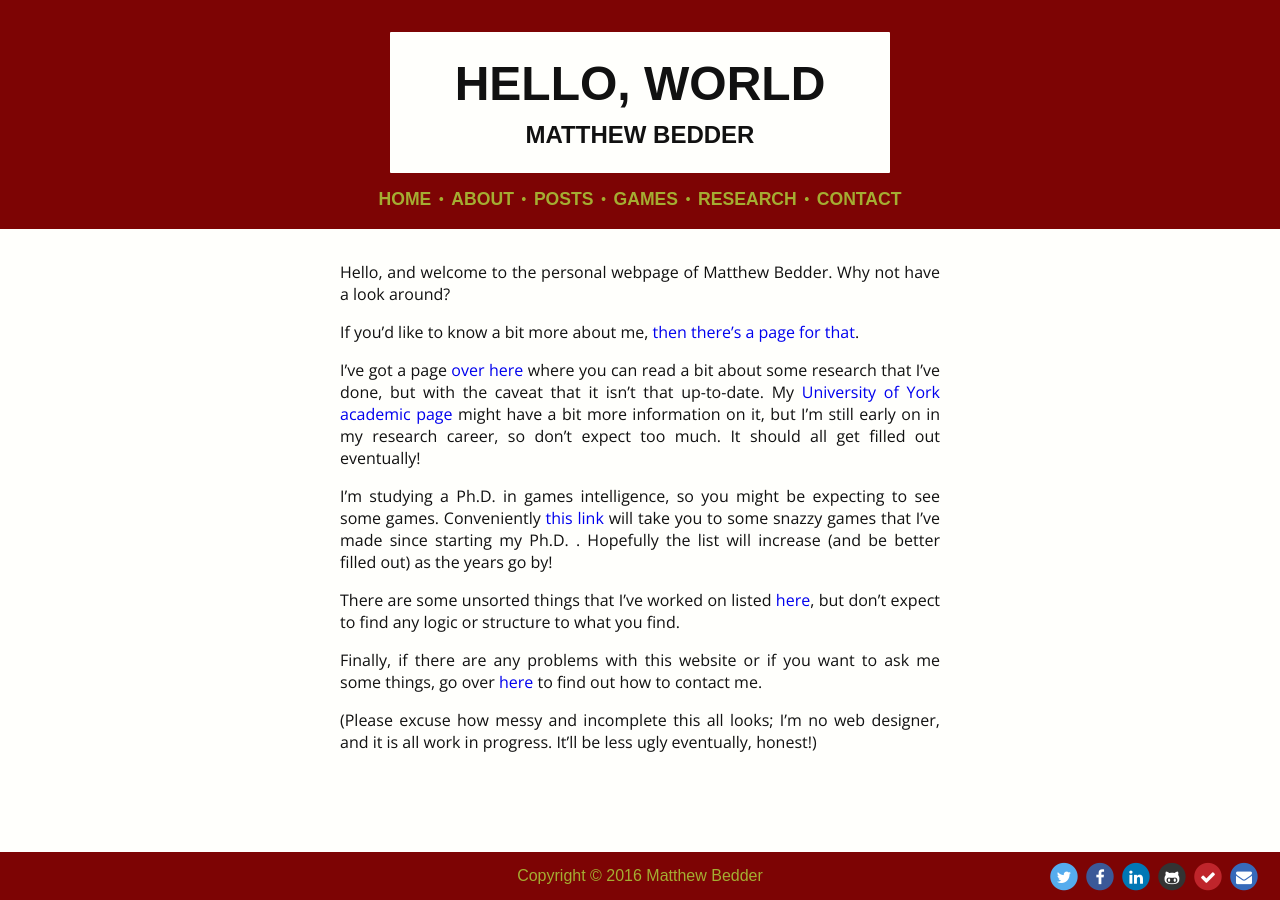
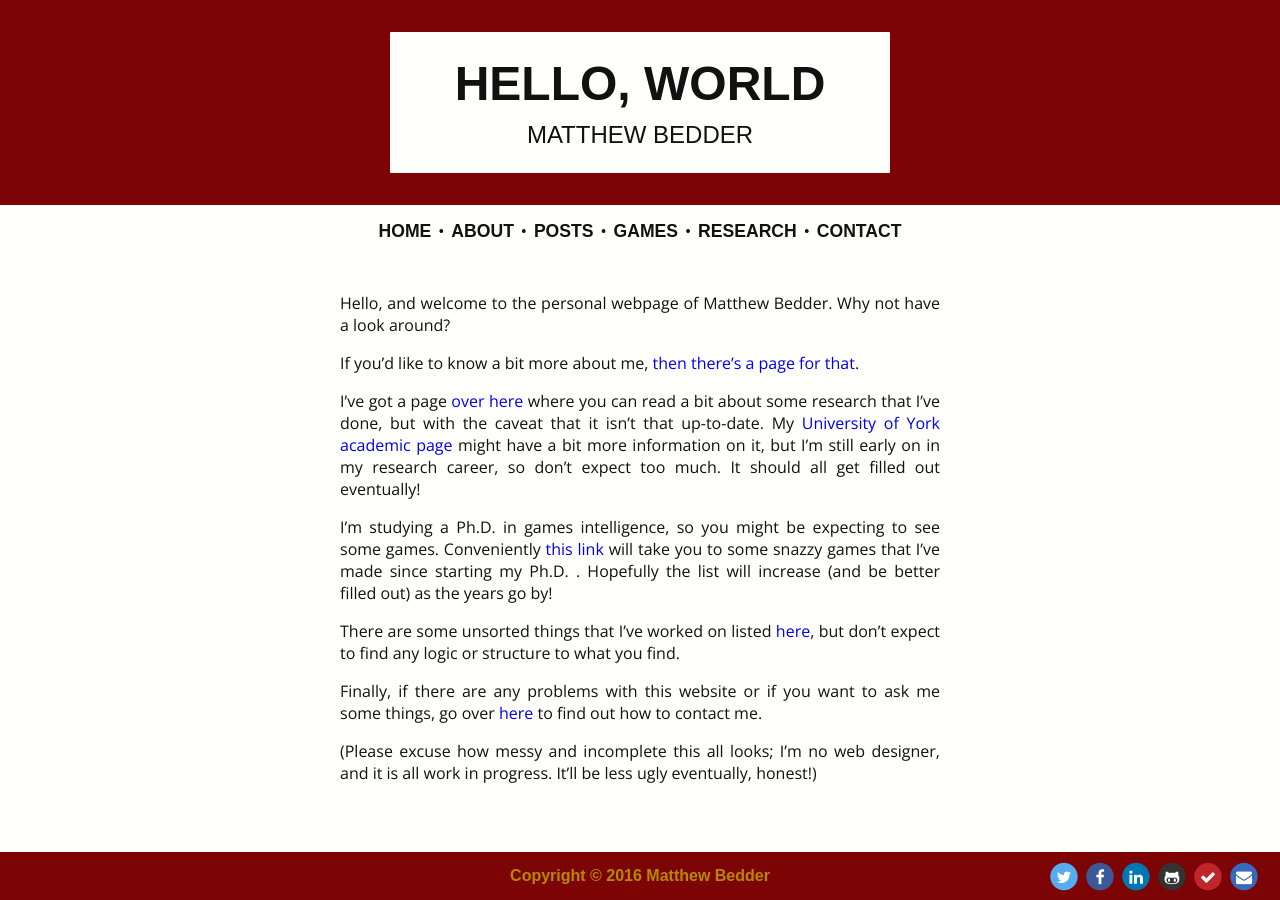
Before and after one commit to bedder/bedder.github.io, a Jekyll site: the page built from index.md, in a window 1280 px wide. Built offline with Jekyll 4.4.1, drawn with Linux system fonts in a browser that asks for light colours; nearby versions of some CDN libraries; some web fonts are replaced.

Commit message:
Small structural changes

```diff
--- a/_includes/header.html
+++ b/_includes/header.html
@@ -1,4 +1,5 @@
 <header>
+  <div id="site-hdr-ttl-bar">
     <div id="site-hdr-ttl">
       <div id="site-hdr-ttl-lng" class="site-hdr-ttl-txt">
         Hello, world
@@ -13,6 +14,7 @@
         M. Bedder
       </div>
     </div> <!-- site-hdr-ttl -->
+  </div> <!-- site-hdr-ttl-bar -->
   <div id="site-hdr-nav">
     <ul id="site-hdr-nav-lst">
       <li><a href="/">Home</a></li>
--- a/css/style.scss
+++ b/css/style.scss
@@ -3,9 +3,11 @@
 @charset "utf-8";
 
 $header-colour:     #7d0404;
-$nav-colour:        #a4ad32;
+$nav-colour:        #111111;
 $background-colour: #fffffc;
 $text-colour:       #111111;
+$copyright-color:   #b58900;
+
 
 $header-width: 500px;
 $body-width:   600px;
@@ -44,8 +46,8 @@ footer {
 		right: 0;
 		text-align: center;
 		font-family: 'Cantarell', sans-serif;
-		font-weight: 400;
-		color: $nav-colour;
+		font-weight: 700;
+		color: $copyright-color;
 	}
 	.social-small {
 		display: inline-block;
@@ -61,8 +63,9 @@ footer {
 .bg-logo{color:#ffffff}
 header {
 	width: 100%;
+	#site-hdr-ttl-bar {
+		padding: 2em 0 2em 0;
 		background-color: $header-colour;
-	padding: 2em 0 0.1em 0;
 		#site-hdr-ttl {
 			background-color: $background-colour;
 			border-radius: 1px;
@@ -70,15 +73,16 @@ header {
 			margin: 0 auto;
 			> * {
 				font-family: 'Cantarell', sans-serif;
-			font-weight: 700;
 				text-align: center;
 	    		text-transform: uppercase;
 	   		}
 			.site-hdr-ttl-txt {
+				font-weight: 700;
 				font-size: 3rem;
 	    		padding: 0.5em 0 0.2em 0;
 			}
 			.site-hdr-auth-txt {
+				font-weight: 400;
 				font-size: 18pt;
 				padding-bottom: 1em;
 			}
@@ -87,6 +91,7 @@ header {
 			}
 			#site-hdr-ttl-shrt, #site-hdr-auth-shrt {
 				display: none;
+			}
 		}
 	}
 	#site-hdr-nav {
@@ -108,7 +113,7 @@ header {
 				a:after {
 					display: block;
 					content: "";
-					border: 1px solid $nav-colour;
+					border: 0.5px solid $nav-colour;
 					transform: scaleX(0);
 					margin: 0 auto;
 					transition: all 0.2s ease-in-out;
```
Lines whose indentation alone changed are shown as unchanged.
